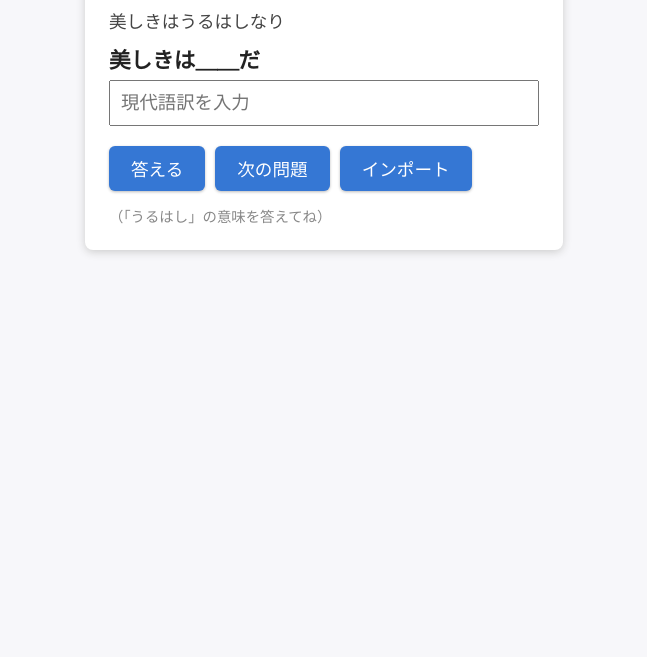
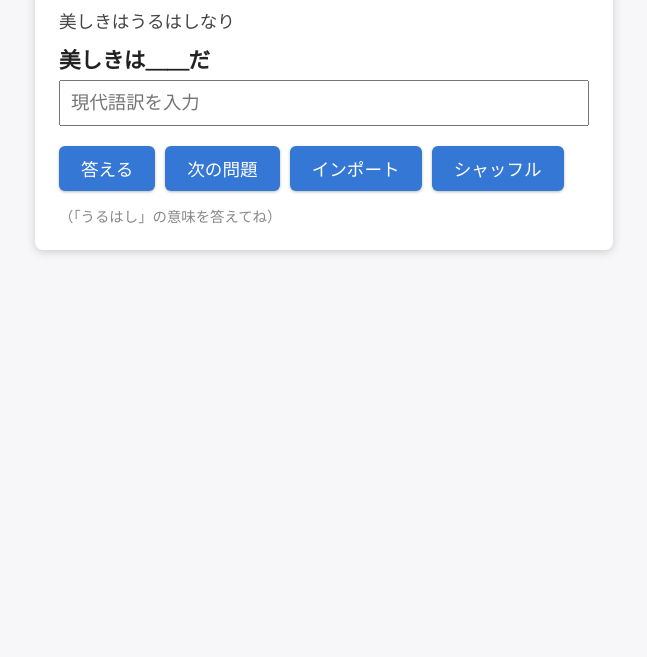
Before and after one commit to R600319/Kobun, a plain HTML site: page index.html in a window 1280 px wide. Shown: the part 143-800 px from the top of the page, without its empty margins (316-963 px from the left). Drawn offline with Linux system fonts and the light colour scheme.

Commit message:
Update index.html

```diff
--- a/index.html
+++ b/index.html
@@ -2,13 +2,25 @@
 <html lang="ja">
 <head>
   <meta charset="UTF-8">
-  <title>古文単語穴埋めクイズ（スラッシュ区切りインポート）</title>
+  <title>古文単語穴埋めクイズ（シャッフル機能付き）</title>
   <style>
     body { font-family: sans-serif; background: #f7f7fa; padding: 30px; }
-    .container { background: #fff; padding: 24px; border-radius: 8px; box-shadow: 0 2px 8px #ccc; max-width: 430px; margin: auto; }
+    .container {
+      background: #fff;
+      padding: 24px;
+      border-radius: 8px;
+      box-shadow: 0 2px 8px #ccc;
+      max-width: 530px; /* 横幅を広くしました */
+      margin: auto;
+    }
     h1 { text-align: center; }
     #result { margin-top: 14px; font-weight: bold; }
-    input[type="text"] { padding: 10px; font-size: 1.15em; width: 100%; box-sizing: border-box; }
+    input[type="text"] {
+      padding: 10px;
+      font-size: 1.15em;
+      width: 100%;
+      box-sizing: border-box;
+    }
     button {
       margin-top: 10px;
       padding: 10px 22px;
@@ -25,9 +37,20 @@
     button:hover { background: #285fa0; }
     .hint { color: #888; font-size: 0.9em; margin-top: 8px; }
     .kobun { font-size: 1.1em; margin-bottom: 10px; color: #444; }
-    #question { font-size: 1.35em; margin-bottom: 6px; font-weight: bold; color: #222; }
+    #question {
+      font-size: 1.35em;
+      margin-bottom: 6px;
+      font-weight: bold;
+      color: #222;
+    }
     #import-area { margin: 24px 0; }
-    textarea { width: 100%; height: 80px; box-sizing: border-box; font-size: 1.05em; padding: 8px; }
+    textarea {
+      width: 100%;
+      height: 80px;
+      box-sizing: border-box;
+      font-size: 1.05em;
+      padding: 8px;
+    }
     #import-msg { color: #009900; font-size: 0.95em; margin-top: 4px; }
     #import-area { display: none; }
     .btn-row { margin-top: 10px; text-align: left; }
@@ -59,6 +82,7 @@
       <button onclick="checkAnswer()">答える</button>
       <button onclick="nextQuestion()">次の問題</button>
       <button id="import-show-btn" onclick="showImportArea()">インポート</button>
+      <button onclick="shuffleQuiz()">シャッフル</button>
     </div>
     <div id="result"></div>
     <div class="hint" id="hint"></div>
@@ -149,6 +173,17 @@
       setTimeout(hideImportArea, 1200);
     }
 
+    function shuffleQuiz() {
+      if (quizzes.length <= 1) return;
+      // Fisher–Yates shuffle
+      for (let i = quizzes.length - 1; i > 0; i--) {
+        const j = Math.floor(Math.random() * (i + 1));
+        [quizzes[i], quizzes[j]] = [quizzes[j], quizzes[i]];
+      }
+      current = 0;
+      showQuestion();
+    }
+
     showQuestion();
   </script>
 </body>
```
